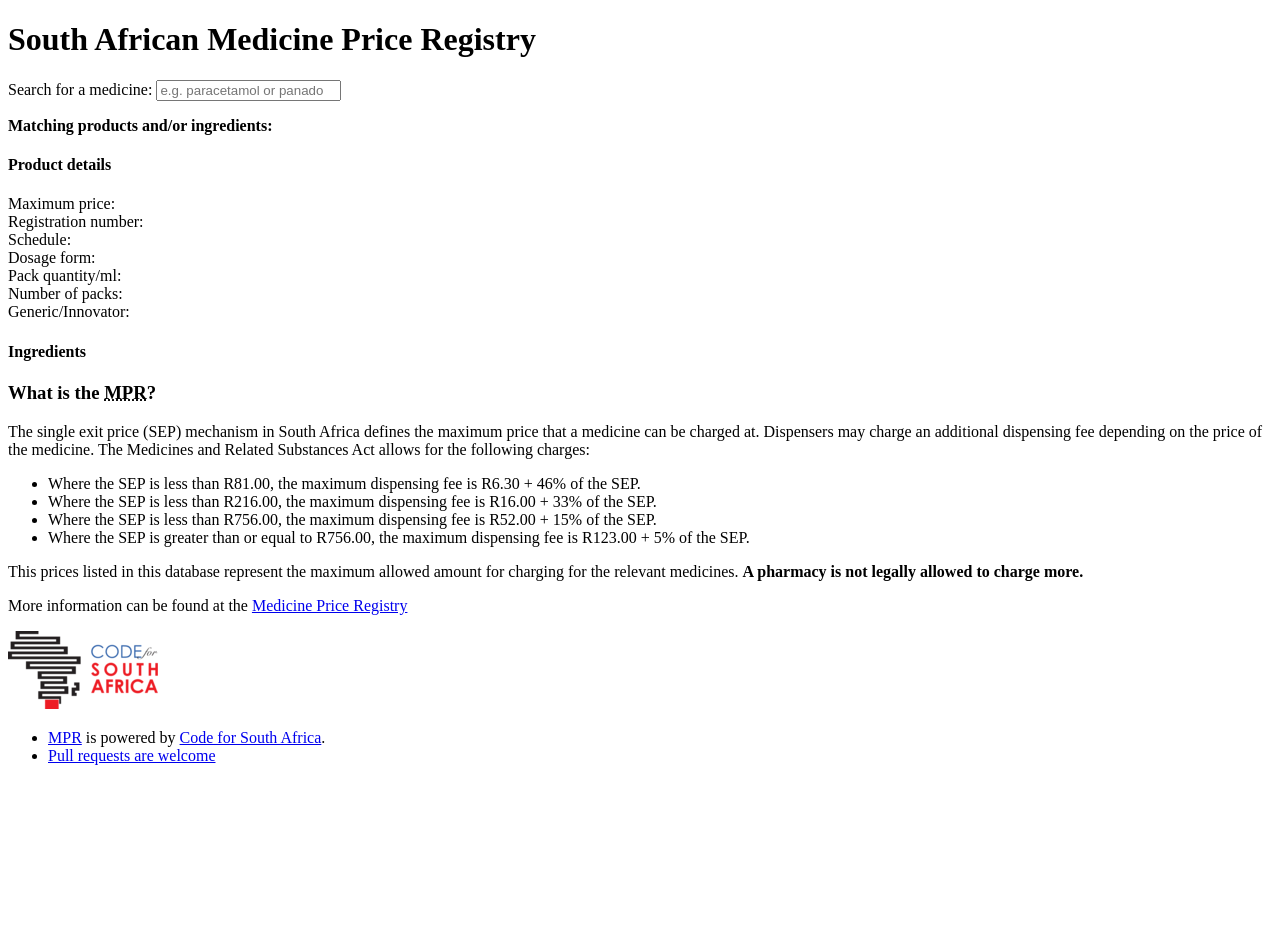
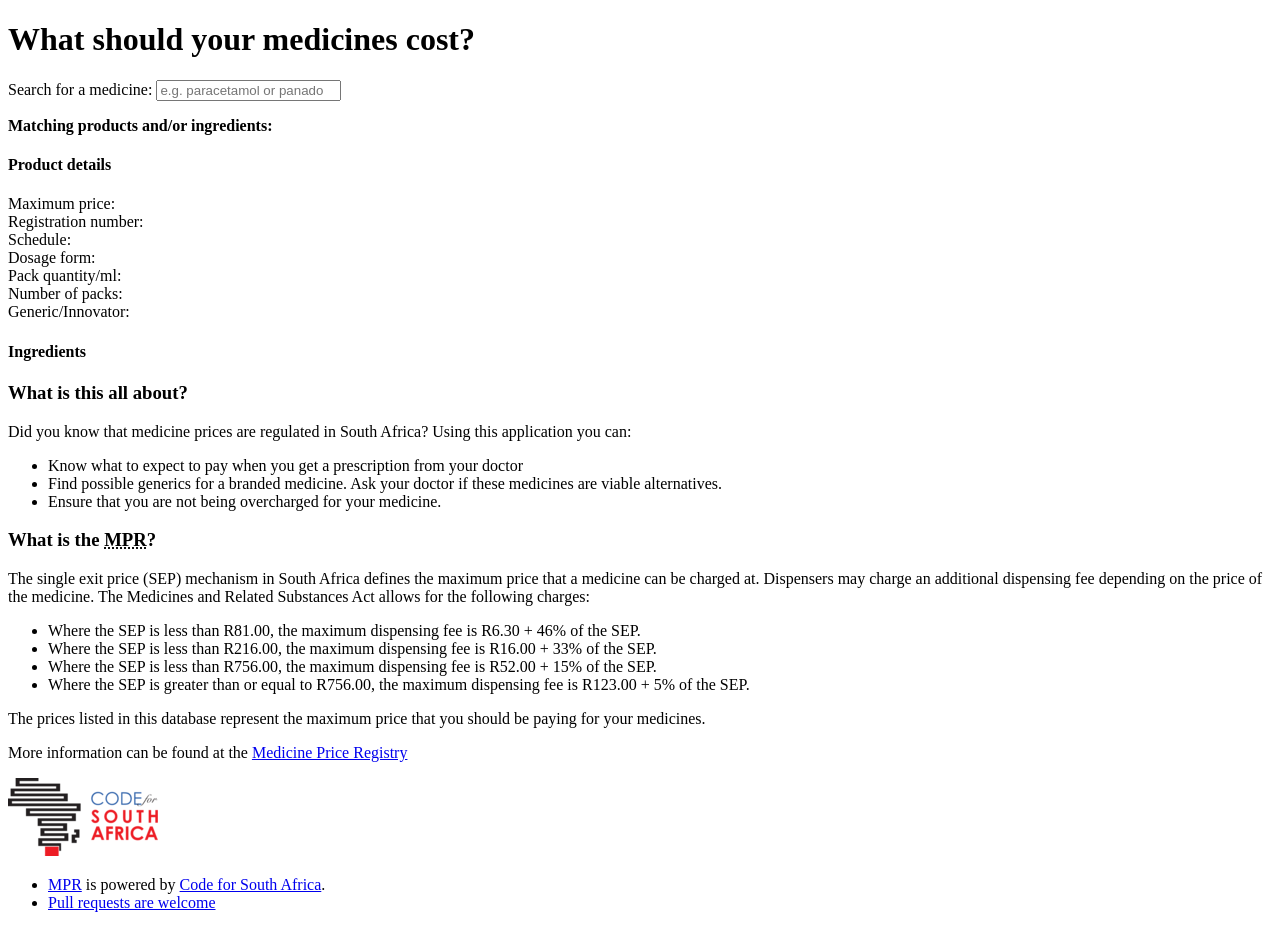
Before and after one commit to Code4SA/medicine-price-registry, a Django app: page / in a window 1280 px wide. Before the commit the page ends 765 px from the top, so only its background shows below. Run offline with Django 3.2, Linux system fonts and the light colour scheme; parts of the project's set-up code (start-up, migrations or seed data) failed here and were passed over; some libraries are stand-ins or nearby versions.

Commit message:
Application text is now more user friendly

```diff
--- a/server/templates/base.html
+++ b/server/templates/base.html
@@ -13,12 +13,25 @@
   <body>
     <main class="container">
       <header role="banner" class="container page-header">
-        <h1>South African Medicine Price Registry</h1>
+        <h1>What should your medicines cost?</h1>
       </header>
       <article role="main" class="col-md-8">
       {% block body %}{% endblock %}
       </article>
       <aside class="col-md-4">
+        <section class="panel panel-info">
+          <header class="panel-heading">
+            <h3 class="panel-title">What is this all about?</h3>
+          </header>
+          <div class="panel-body">
+            <p>Did you know that medicine prices are regulated in South Africa? Using this application you can:</p>
+            <ul>
+                <li>Know what to expect to pay when you get a prescription from your doctor</li>
+                <li>Find possible generics for a branded medicine. Ask your doctor if these medicines are viable alternatives.</li>
+                <li>Ensure that you are not being overcharged for your medicine.</li>
+            </ul>
+          </div>
+        </section>
         <section class="panel panel-info">
           <header class="panel-heading">
             <h3 class="panel-title">What is the <abbr title="Medicine Price Registry">MPR</abbr>?</h3>
@@ -31,7 +44,7 @@
                 <li>Where the SEP is less than R756.00, the maximum dispensing fee is R52.00 + 15% of the SEP.</li>
                 <li>Where the SEP is greater than or equal to R756.00, the maximum dispensing fee is R123.00 + 5% of the SEP.</li>
             </ul>
-            <p>This prices listed in this database represent the maximum allowed amount for charging for the relevant medicines. <b>A pharmacy is not legally allowed to charge more.</b></p>
+            <p>The prices listed in this database represent the maximum price that you should be paying for your medicines.</p>
             <p>More information can be found at the <a href="http://www.mpr.gov.za/"> Medicine Price Registry</a></p>
           </div>
         </section>
```
